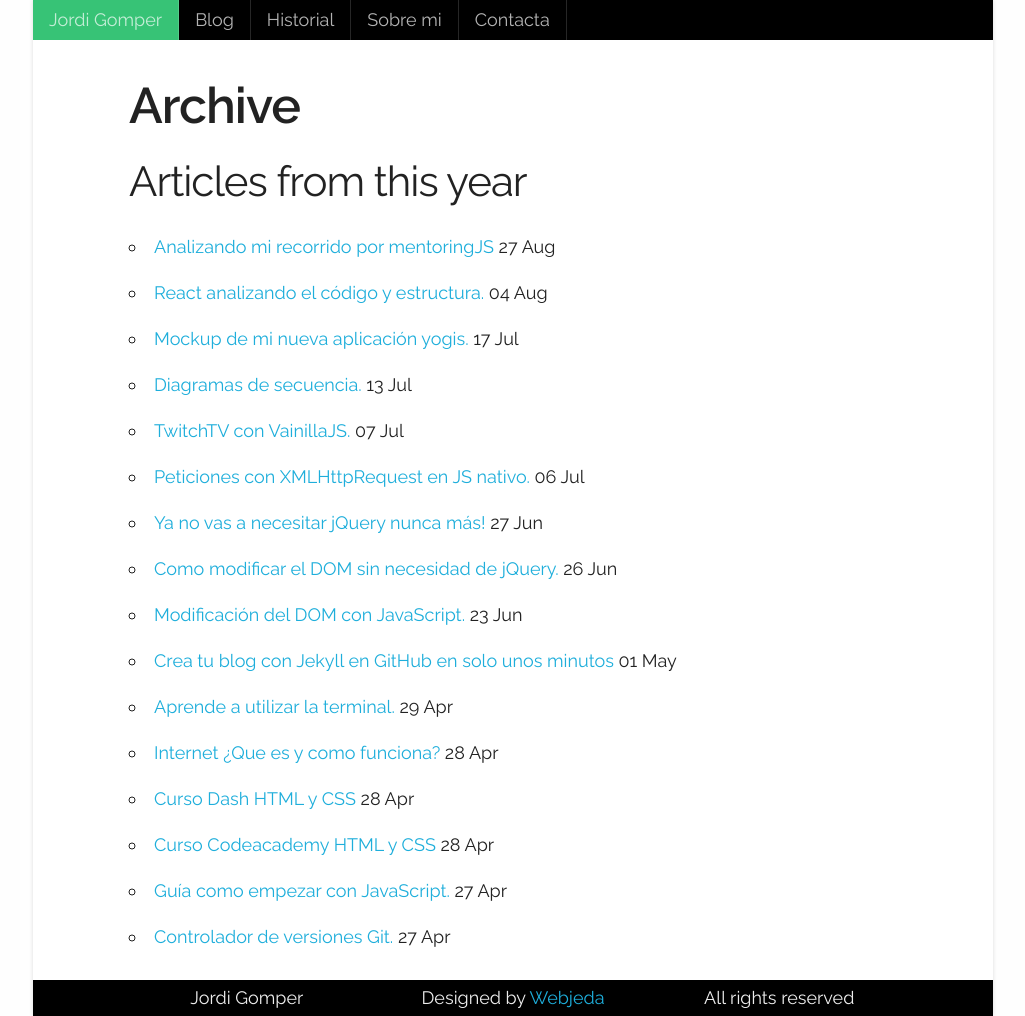
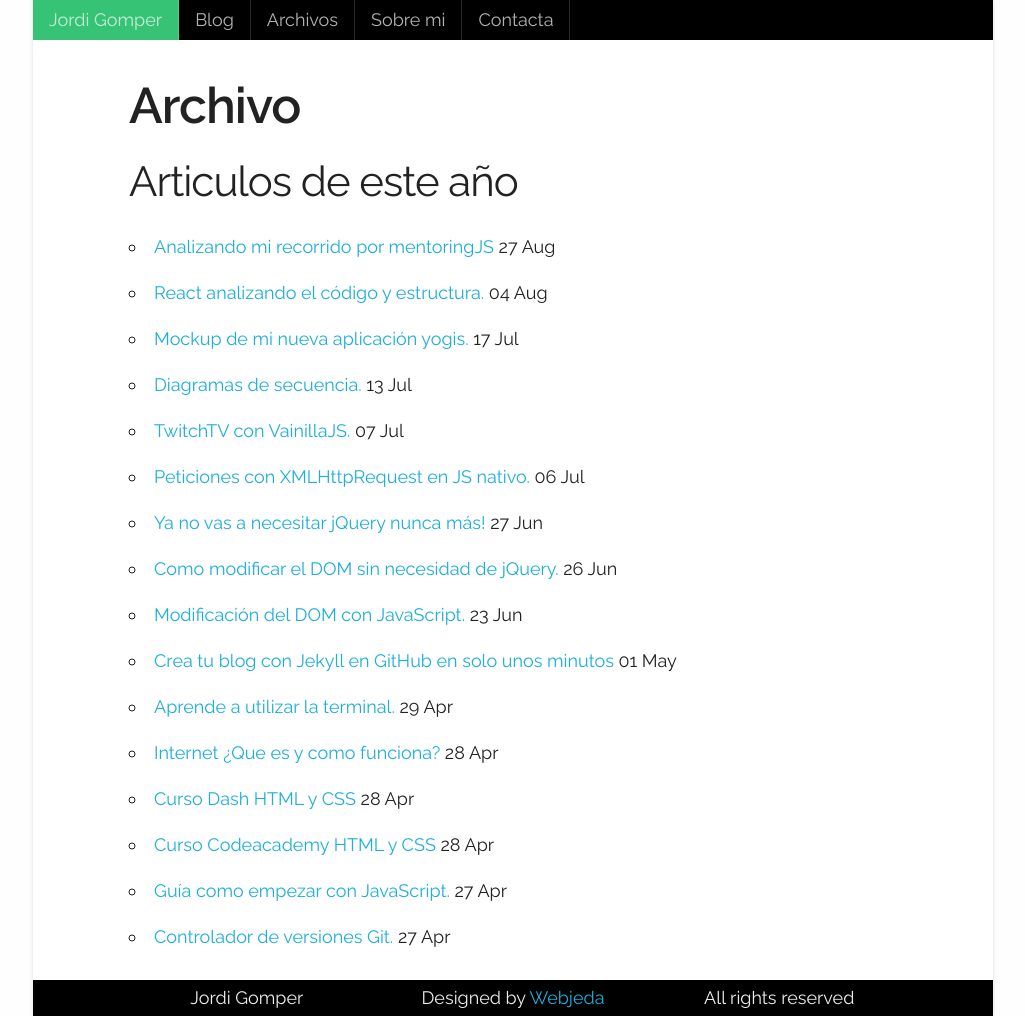
Before and after one commit to jordigomper/myblog, a Jekyll site: the page built from archive.md, in a window 1280 px wide. Shown: the whole page, without its empty margins (127-1152 px from the left). Built offline with Jekyll 4.4.1, drawn with Linux system fonts in a browser that asks for light colours.

Commit message:
modificando menu superior historial->archivos

```diff
--- a/_includes/nav-home.html
+++ b/_includes/nav-home.html
@@ -2,7 +2,7 @@
     <nav>
             <ul class="nav-ul">
               <li class="link"><a href="{{site.baseurl}}/">Blog</a></li>
-              <li class="link"><a href="{{site.baseurl}}/archive/">Historial</a></li>
+              <li class="link"><a href="{{site.baseurl}}/archive/">Archivos</a></li>
               <!--<li class="dropdown link">
                 <a href="#" class="dropbtn">Dropdown ↓</a>
                 <div class="dropdown-content">
--- a/_includes/nav-page.html
+++ b/_includes/nav-page.html
@@ -3,7 +3,7 @@
             <ul class="nav-ul">
               <li class="link" style="background-color: #37c376"><a href="{{site.baseurl}}/">{{site.title}}</a></li>
              <li class="link"><a href="{{site.baseurl}}/">Blog</a></li>
-              <li class="link"><a href="{{site.baseurl}}/archive/">Historial</a></li>
+              <li class="link"><a href="{{site.baseurl}}/archive/">Archivos</a></li>
               <!--<li class="dropdown link">
                 <a href="#" class="dropbtn">Dropdown ↓</a>
                 <div class="dropdown-content">
--- a/archive.md
+++ b/archive.md
@@ -1,11 +1,11 @@
 ---
 layout: post
-title: Archive
+title: Archivo
 permalink: /archive/
 ---
 
 <section id="archive">
-<h2>Articles from this year</h2>
+<h2>Articulos de este año</h2>
 {% for post in site.posts %}
   {% unless post.next %}
 
```
